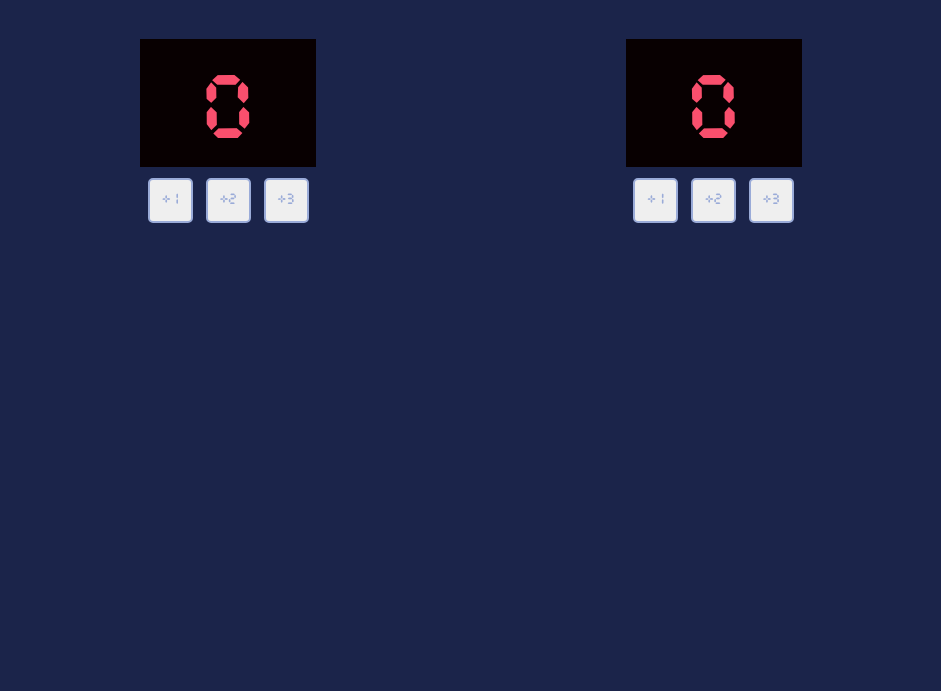
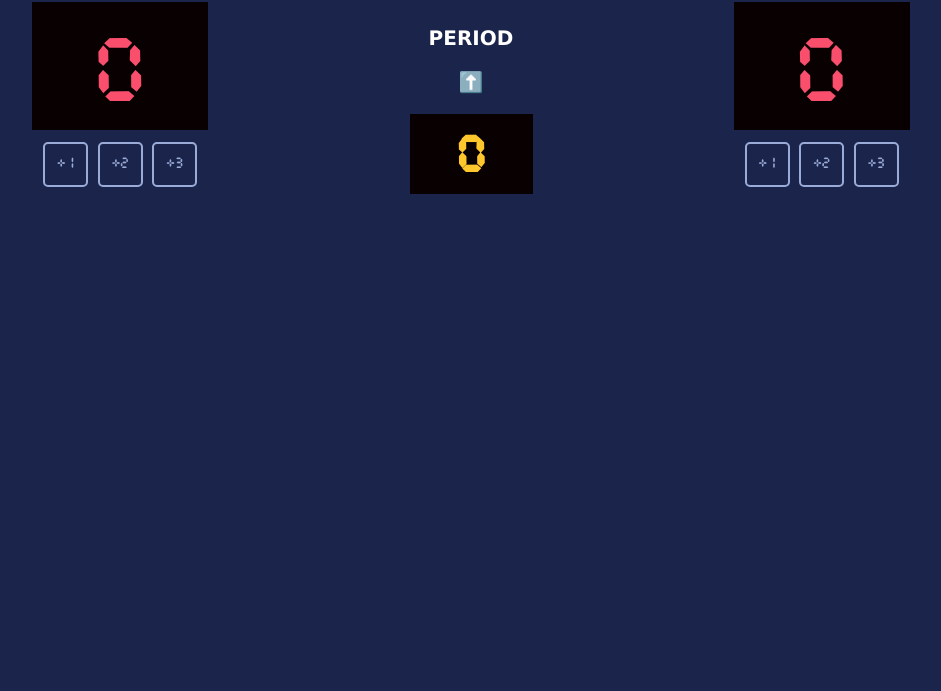
Before and after one commit to RenaudAlly/Basketball-Scoreboard, a plain HTML site: page index.html in a window 1280 px wide. Shown: the part 109-800 px from the top of the page, without its empty margins (169-1110 px from the left). Drawn offline with Linux system fonts and the light colour scheme.

Commit message:
Added a period counter

```diff
--- a/index.css
+++ b/index.css
@@ -27,10 +27,40 @@ body {
     font-family: 'Verdana';
     font-style: normal;
     font-weight: 400;
-    font-size: 40px;
+    font-size: 30px;
     text-align: center;
+    color: #FFFFFF;
+}
+
+#period-el {
+    font-family: 'Verdana';
+    font-style: normal;
+    font-weight: 700;
+    font-size: 20px;
+    justify-content: center;
 
     color: #FFFFFF;
+
+    padding-top: 135px;
+    height: 183px;
+    text-align: center;
+    width: 123px;
+    /* Centering in CSS can get tricky so howtocenterincss.com is
+     * a fantastic resource. For example, line-height can be used
+     * to vertically align a single line if we know
+     */
+}
+
+#periodScore-el {
+    /* 123 x 24 */
+    padding-top: 20px;
+    background-color: #080001;
+    margin-top: 15px; /* We have lessened the border at the top */
+    height: 60px;
+
+    font-family: TimerFont;
+    font-size: 45px;
+    color: #FFC72C;
 }
 
 #homeScore-el {
@@ -46,6 +76,10 @@ body {
                    * inside of the width, whereas border radius comes around
                    * it
                    */
+    margin-bottom: 10px; /* Using margin-bottom to create space between
+                          * our black box (one container) and the buttons
+                          * which is technically a different inline block
+                          */
 }
 
 #guestScore-el {
@@ -58,6 +92,7 @@ body {
     height: 8vh;
 
     padding: 4vh;
+    margin-bottom: 10px;
 }
 
 .button {
@@ -78,6 +113,6 @@ body {
     top: 271px;
 
     color: #9AABD8;
+    background-color: #1B244A;
     font-family: TimerFont;
-
 }
--- a/index.html
+++ b/index.html
@@ -1,6 +1,7 @@
 <html>
     <head>
         <link rel="stylesheet" href="index.css">
+        <meta charset="UTF-8">
     </head>
     <body>
         <div class="container">
@@ -11,6 +12,11 @@
                 <button class = "button" onclick = "addTwoHome()">+2</button>
                 <button class = "button" onclick = "addThreeHome()">+3</button>
             </div>
+            <div id = "period-el">
+                PERIOD
+                <p id = "periodIncrease"  onclick = "increasePeriod()">⬆️</p>
+                <p id = "periodScore-el">0</p>
+            </div>
             <div id = "title-el">
                 <h3>GUEST</h3>
                 <div id = "guestScore-el">0</div>
@@ -19,6 +25,9 @@
                 <button class = "button" onclick = "addThreeGuest()">+3</button>
             </div>
         </div>
+        <!-- <div id = "options">
+            <h2>Options</h2>
+        </div> -->
         <script src="index.js"></script>
     </body>
 </html>
--- a/index.js
+++ b/index.js
@@ -1,8 +1,8 @@
-let homeScore = 0
-let guestScore = 0
+let homeScore = 0;
+let guestScore = 0;
 
-let homeScoreEl = document.getElementById("homeScore-el")
-let guestScoreEl = document.getElementById("guestScore-el")
+let homeScoreEl = document.getElementById("homeScore-el");
+let guestScoreEl = document.getElementById("guestScore-el");
 
 function addOneHome() {
     homeScore += 1;
@@ -33,3 +33,12 @@ function addThreeGuest() {
     guestScore += 3;
     guestScoreEl.textContent = guestScore;
 }
+
+let periodScore = 0;
+let periodScoreEl = document.getElementById("periodScore-el");
+
+function increasePeriod() {
+    periodScore += 1;
+    periodScore = periodScore % 5; // Wraps around to 0 after hitting 4
+    periodScoreEl.textContent = periodScore;
+}
```
Also changed, not shown: Design reference.jpg (added).
